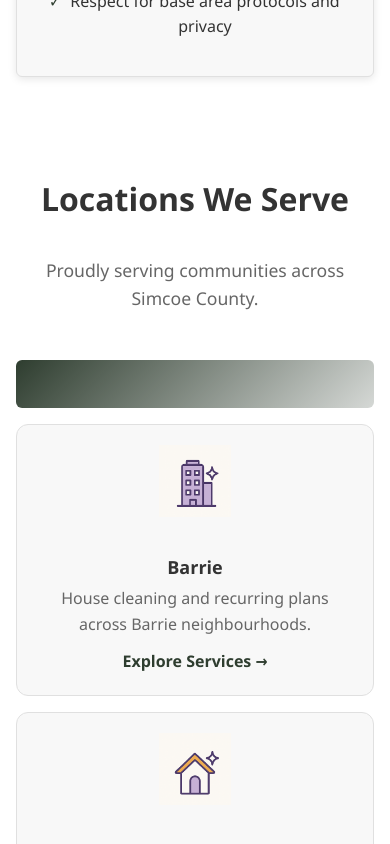
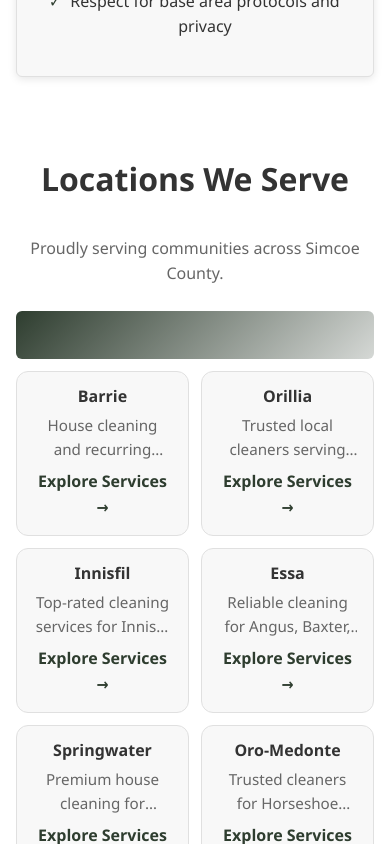
Before and after one commit to marinusdebeer/zen-zone-cleaning-website, a React (Create React App) app: page /house-cleaning-services-essa in a window 390 px wide. Shown: the part 1980-2824 px from the top of the page. Built offline with nearby package versions, Linux system fonts and the light colour scheme.

Commit message:
smaller tiles for locations

```diff
--- a/src/components/Locations.css
+++ b/src/components/Locations.css
@@ -20,8 +20,59 @@
 }
 
 @media (max-width: 640px) {
+  /* Tighter section padding for mobile */
+  .locations.section {
+    padding: 1.75rem 1rem;
+  }
+
+  .locations__header {
+    margin-bottom: 0.75rem;
+  }
+
+  .locations .section__subtitle {
+    font-size: 1rem;
+    margin-bottom: 1rem;
+  }
+
+  /* Compact vertical list (no horizontal scrolling) */
   .locations__grid {
-    grid-template-columns: 1fr;
+    display: grid;
+    grid-template-columns: repeat(2, minmax(0, 1fr));
+    gap: 0.75rem;
+  }
+
+  /* Make each card a compact row to reduce height */
+  .location-card {
+    flex-direction: column;
+    align-items: stretch;
+    border-radius: 10px;
+  }
+
+  .location-card__media {
+    display: none; /* remove icon on mobile */
+  }
+
+  .location-card__media img {
+    width: 0;
+    height: 0;
+  }
+
+  .location-card__body {
+    padding: 0.75rem;
+  }
+
+  .location-card__title {
+    font-size: 1.05rem;
+    margin-bottom: 0.25rem;
+  }
+
+  .location-card__blurb {
+    font-size: 0.95rem;
+    margin-bottom: 0.25rem;
+    display: -webkit-box;
+    -webkit-line-clamp: 2;
+    -webkit-box-orient: vertical;
+    overflow: hidden;
   }
 }
 
@@ -47,29 +98,21 @@
   border-color: var(--color-primary);
 }
 
-.location-card__media {
-  display: grid;
-  place-items: center;
-  padding: 1.25rem;
-}
-
-.location-card__media img {
-  width: 72px;
-  height: 72px;
-}
+/* icon removed */
 
 .location-card__body {
-  padding: 1rem 1.25rem 1.25rem;
+  padding: 0.75rem 1rem 0.9rem;
 }
 
 .location-card__title {
-  margin: 0 0 0.25rem 0;
-  font-size: 1.125rem;
+  margin: 0 0 0.2rem 0;
+  font-size: 1rem;
 }
 
 .location-card__blurb {
-  margin: 0 0 0.75rem 0;
+  margin: 0 0 0.5rem 0;
   color: var(--color-text-secondary);
+  font-size: 0.95rem;
 }
 
 .location-card__cta {
--- a/src/components/Locations.js
+++ b/src/components/Locations.js
@@ -106,9 +106,6 @@ const Locations = () => {
             className="location-card"
             aria-label={`House cleaning services in ${area.name}`}
           >
-            <div className="location-card__media">
-              <img src={area.image} alt={`${area.name} house cleaning services`} />
-            </div>
             <div className="location-card__body">
               <h3 className="location-card__title">{area.name}</h3>
               <p className="location-card__blurb">{area.blurb}</p>
```
